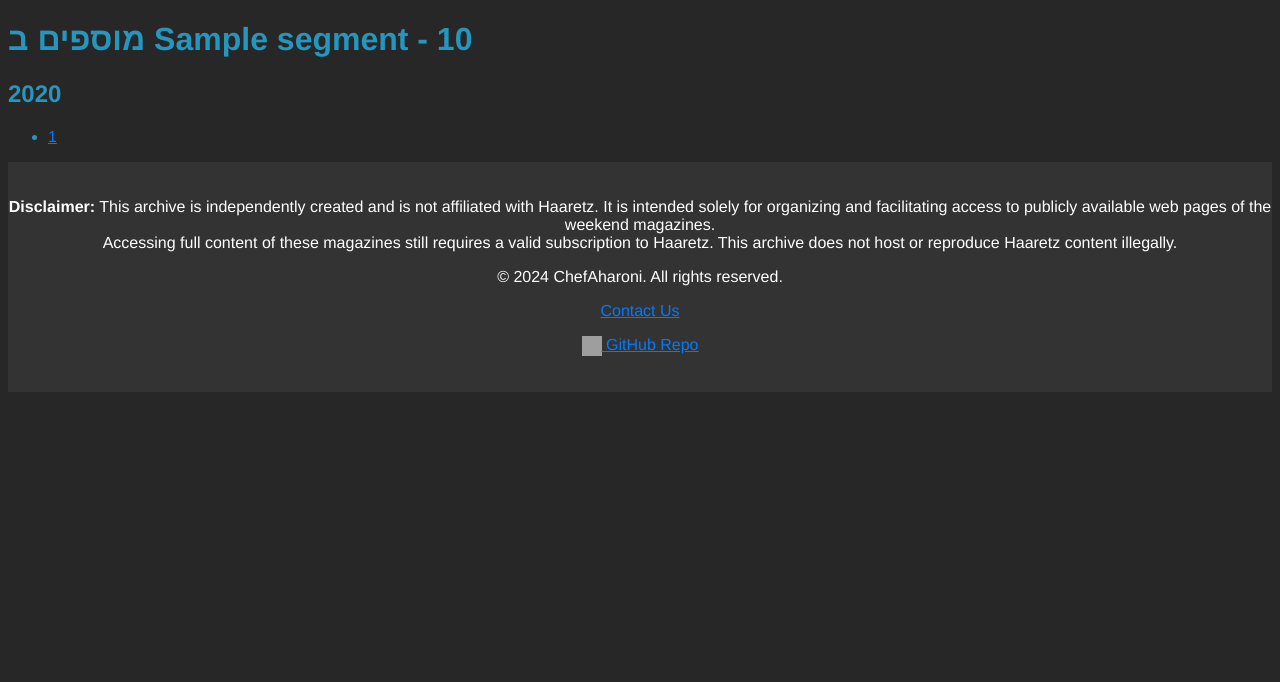
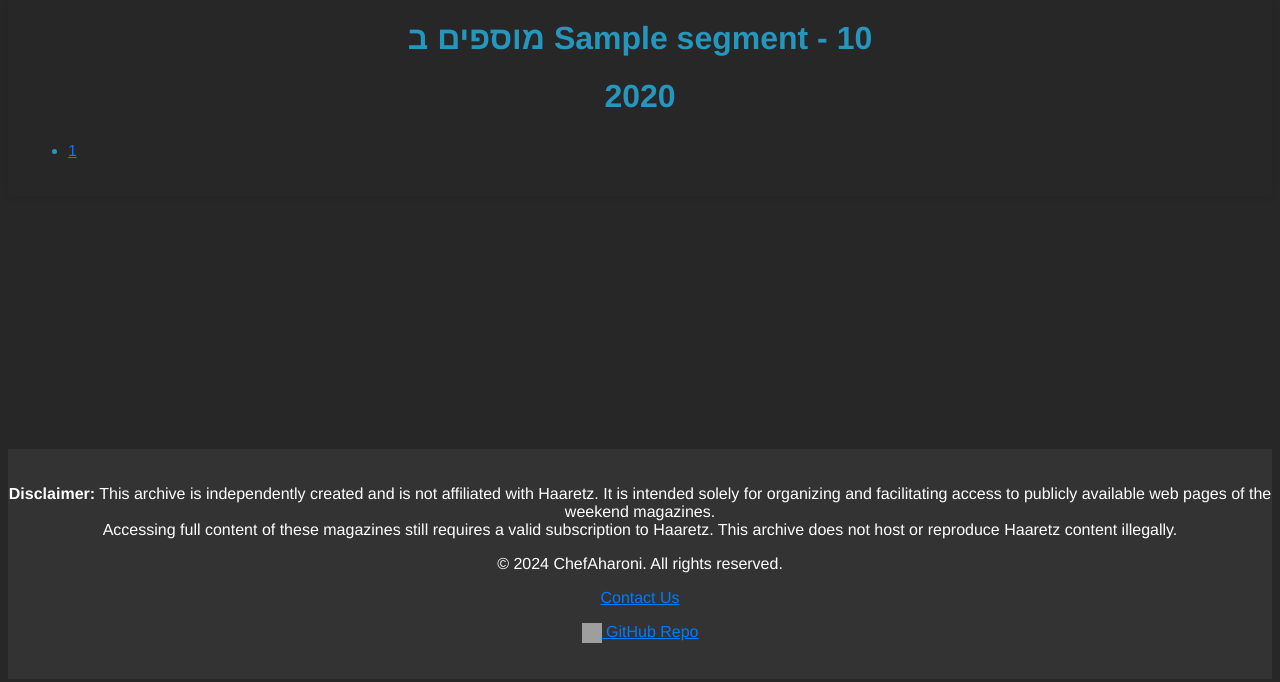
Before and after one commit to ChefAharoni/HaaretzMusafim, a Python web app: template templates/segment.html in a window 1280 px wide. Shown: the part 66-748 px from the top of the page. Run offline with Jinja, Linux system fonts and the light colour scheme; the template is opened without the code that fills it: most values are stand-ins (such as "Sample title", 1, 10 or a date in 2020); grey boxes are pictures that could not be loaded.

Commit message:
Styled more the website, added spaces between list items

```diff
--- a/static/css/main.css
+++ b/static/css/main.css
@@ -6,7 +6,7 @@
     background-color: #272727;
 }
 
-
+/* Button used in return home and go back */
 .button {
     font-family: "Open Sans Hebrew", "Helvetica Neue", Tahoma, Helvetica, Arial, sans-serif;
     padding: 10px 15px;
@@ -32,7 +32,6 @@
     transform: translateY(2px);
 }
 
-
 a, .accent-color {
     color: #007bff; /* Accent color */
 }
@@ -45,12 +44,33 @@
     gap: 20px;
 }
 
-.intro {
+.segment {
+    padding: 20px;
+    border-radius: 5px;
+    box-shadow: 0 0 10px rgba(0, 0, 0, 0.1);
+}
+
+.segment h1, h2, h3 {
+    margin-top: 0;
+    text-align: center;
+}
+
+.segment h2 {
+    font-size: 2em;
+}
+
+.segment li{
+    margin-bottom: 5px;
+}
+
+/* In index.html - introduction to the archive website. */
+.intro p {
     text-align: right;
     direction: rtl;
     grid-column: span 3;
     margin-right: 10%;
     margin-left: 10%;
+    font-size: 20px;
 }
 
 .intro h1 {
@@ -59,11 +79,6 @@
     text-align: center;
 }
 
-@media (max-width: 768px) {
-    .container {
-        grid-template-columns: 1fr;
-    }
-}
 
 .navbar {
     background-color: #333;
@@ -87,12 +102,16 @@
     padding: 10px 15px; /* Add some padding for better appearance */
 }
 
-
 footer {
     background-color: #333;
     color: white;
     text-align: center;
     padding: 20px 0;
+    margin-top: 20%;
+}
+
+a:hover, .navbar ul li a:hover {
+    color: #0056b3; /* Darker shade of accent color */
 }
 
 /* article {
@@ -105,11 +124,15 @@
     line-height: 1.6;
 } */
 
-a:hover, .navbar ul li a:hover {
-    color: #0056b3; /* Darker shade of accent color */
-}
+
 
 /* img {
     max-width: 100%;
     height: auto;
 } */
+
+/* @media (max-width: 768px) {
+    .container {
+        grid-template-columns: 1fr;
+    }
+} */
--- a/templates/base.html
+++ b/templates/base.html
@@ -14,7 +14,11 @@
     <div>
       <ul>
         {% for segment in segments %}
-            <li><a href="{{ url_for('show_segment', segment=segment) }}">{{ segment }} - {{ segment+4 }}</a></li>
+        <li>
+          <a href="{{ url_for('show_segment', segment=segment) }}"
+            >{{ segment }} - {{ segment+4 }}</a
+          >
+        </li>
         {% endfor %}
       </ul>
     </div>
@@ -23,8 +27,7 @@
       <a href="{{ url_for('index') }}" class="button">לעמוד הראשי</a>
     </div>
   </nav>
-
-
+  <body>
     <script>
       function goBack() {
         window.history.back();
@@ -58,8 +61,6 @@
           GitHub Repo
         </a>
       </p>
-
-      <!-- <p><a href="privacy-policy-link">Privacy Policy</a></p> -->
     </footer>
   </body>
 </html>
--- a/templates/segment.html
+++ b/templates/segment.html
@@ -1,7 +1,7 @@
 {% extends "base.html" %} {% block head %}
 <title>מקבץ {{ segment }}</title>
 {% endblock %} {% block body %}
-<div>
+<div class="segment">
   <h1>מוספים ב {{ segment }} - {{ segment+4 }}</h1>
 
   {% for year, year_dates in years.items() | reverse %} {% if not loop.first %}
```
Lines whose indentation alone changed are shown as unchanged.
